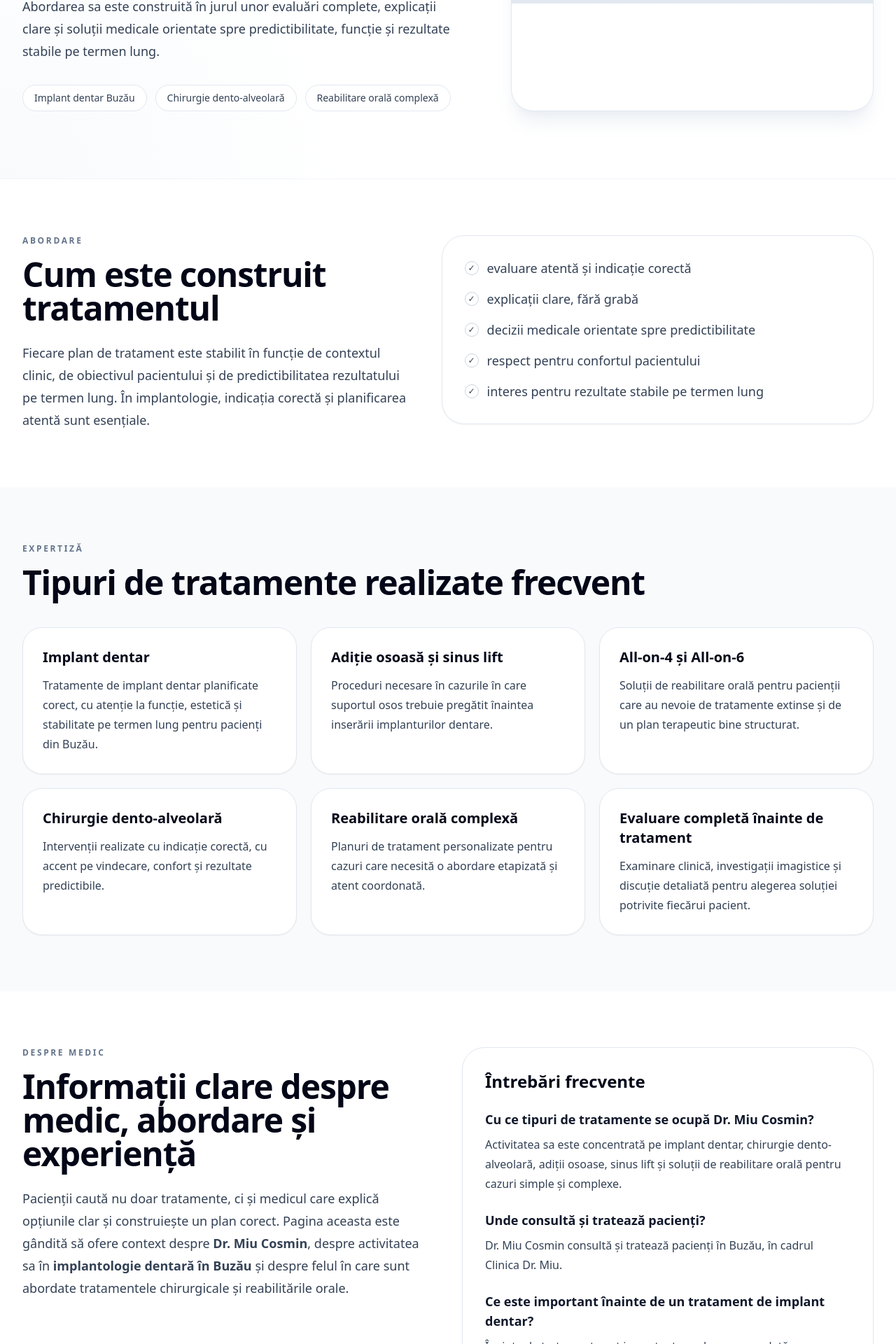
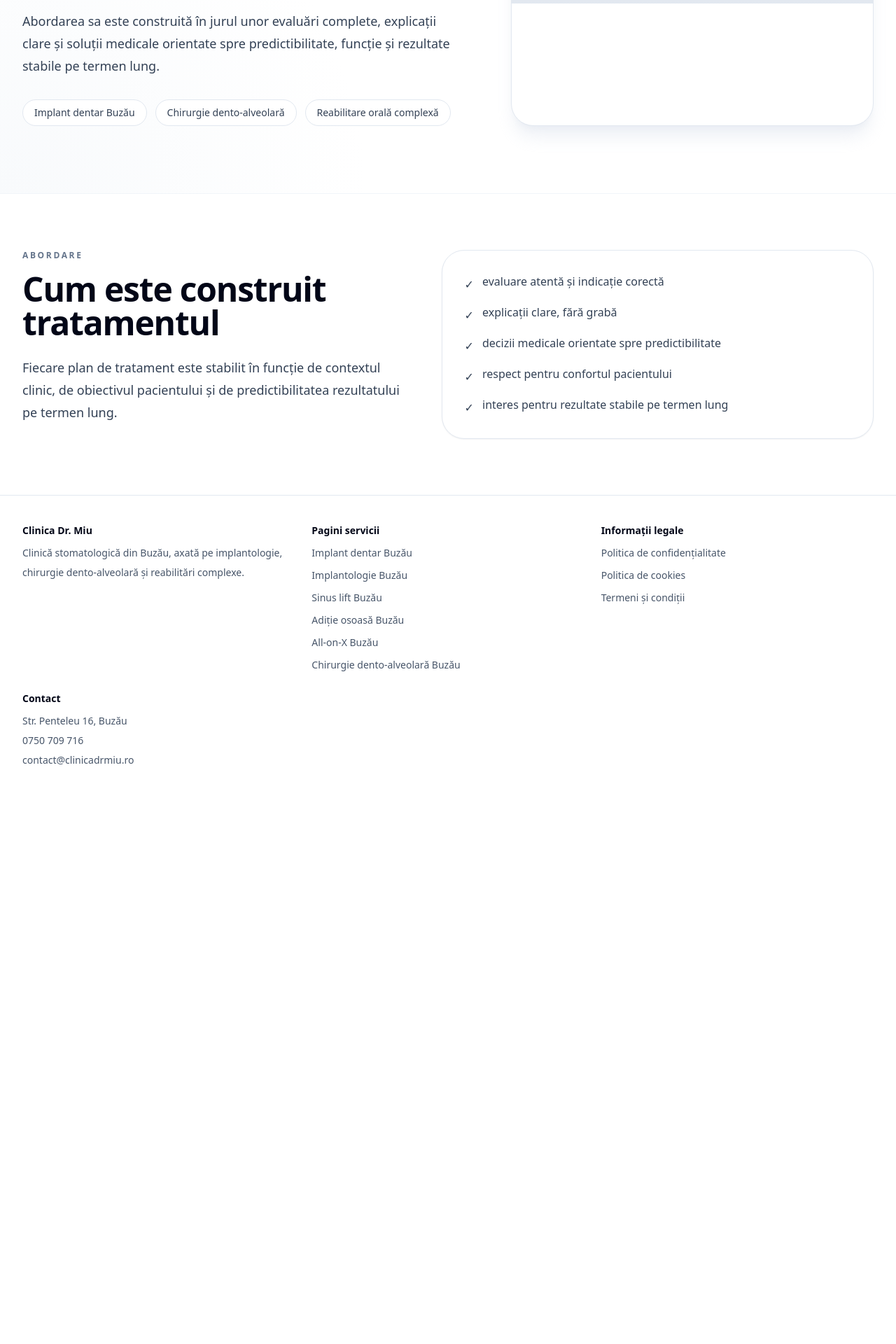
Before and after one commit to trezpka/clinica-dr-miu-clean, a Next.js app: page /despre-dr-miu in a window 1280 px wide. Shown: the part 827-2747 px from the top of the page at 70% size. After the commit the page ends 1967 px from the top, so only its background shows below. Built offline with nearby package versions, Linux system fonts and the light colour scheme.

Commit message:
Update page.tsx

```diff
--- a/app/despre-dr-miu/page.tsx
+++ b/app/despre-dr-miu/page.tsx
@@ -6,15 +6,15 @@ import { clinic } from "@/lib/clinic";
 import { dentistJsonLd } from "@/lib/seo";
 
 export const metadata: Metadata = {
-  title: `Despre ${clinic.doctor} | Implantologie dentară în ${clinic.city}`,
-  description: `${clinic.doctor} este medic specialist în chirurgie dento-alveolară și implantologie dentară în ${clinic.city}, cu activitate concentrată pe tratamente moderne de implant dentar, chirurgie orală și reabilitare orală complexă.`,
+  title: `Despre ${clinic.doctor} | Implant dentar în ${clinic.city}`,
+  description: `${clinic.doctor} este medic specialist în implantologie dentară și chirurgie dento-alveolară în ${clinic.city}, cu activitate concentrată pe tratamente moderne de implant dentar și reabilitare orală.`,
   alternates: {
-    canonical: `${clinic.website}${clinic.path}`,
+    canonical: `${clinic.domain}${clinic.path}`,
   },
   openGraph: {
-    title: `Despre ${clinic.doctor} | Implantologie dentară în ${clinic.city}`,
-    description: `${clinic.doctor} este medic specialist în chirurgie dento-alveolară și implantologie dentară în ${clinic.city}, cu abordare orientată spre tratamente predictibile și rezultate stabile pe termen lung.`,
-    url: `${clinic.website}${clinic.path}`,
+    title: `Despre ${clinic.doctor} | Implant dentar în ${clinic.city}`,
+    description: `${clinic.doctor} este medic specialist în implantologie dentară și chirurgie dento-alveolară în ${clinic.city}, cu abordare orientată spre tratamente predictibile și rezultate stabile.`,
+    url: `${clinic.domain}${clinic.path}`,
     siteName: clinic.name,
     locale: "ro_RO",
     type: "website",
@@ -29,64 +29,6 @@ const values = [
   "interes pentru rezultate stabile pe termen lung",
 ] as const;
 
-const expertise = [
-  {
-    title: "Implant dentar",
-    text: `Tratamente de implant dentar planificate corect, cu atenție la funcție, estetică și stabilitate pe termen lung pentru pacienți din ${clinic.city}.`,
-  },
-  {
-    title: "Adiție osoasă și sinus lift",
-    text: "Proceduri necesare în cazurile în care suportul osos trebuie pregătit înaintea inserării implanturilor dentare.",
-  },
-  {
-    title: "All-on-4 și All-on-6",
-    text: "Soluții de reabilitare orală pentru pacienții care au nevoie de tratamente extinse și de un plan terapeutic bine structurat.",
-  },
-  {
-    title: "Chirurgie dento-alveolară",
-    text: "Intervenții realizate cu indicație corectă, cu accent pe vindecare, confort și rezultate predictibile.",
-  },
-  {
-    title: "Reabilitare orală complexă",
-    text: "Planuri de tratament personalizate pentru cazuri care necesită o abordare etapizată și atent coordonată.",
-  },
-  {
-    title: "Evaluare completă înainte de tratament",
-    text: "Examinare clinică, investigații imagistice și discuție detaliată pentru alegerea soluției potrivite fiecărui pacient.",
-  },
-] as const;
-
-const faqJsonLd = {
-  "@context": "https://schema.org",
-  "@type": "FAQPage",
-  mainEntity: [
-    {
-      "@type": "Question",
-      name: `Cu ce tipuri de tratamente se ocupă ${clinic.doctor}?`,
-      acceptedAnswer: {
-        "@type": "Answer",
-        text: `${clinic.doctor} realizează tratamente de implantologie dentară, chirurgie dento-alveolară, adiții osoase, sinus lift și reabilitări orale pentru cazuri simple și complexe.`,
-      },
-    },
-    {
-      "@type": "Question",
-      name: `Unde consultă și tratează ${clinic.doctor}?`,
-      acceptedAnswer: {
-        "@type": "Answer",
-        text: `${clinic.doctor} consultă și tratează pacienți în ${clinic.city}, în cadrul ${clinic.name}, cu activitate concentrată pe implant dentar și soluții moderne de reabilitare orală.`,
-      },
-    },
-    {
-      "@type": "Question",
-      name: "Ce este important înainte de un tratament de implant dentar?",
-      acceptedAnswer: {
-        "@type": "Answer",
-        text: "Înainte de tratament sunt importante evaluarea clinică, investigațiile imagistice și planificarea atentă, pentru alegerea unei soluții corecte și predictibile pe termen lung.",
-      },
-    },
-  ],
-};
-
 export default function AboutPage() {
   const jsonLd = dentistJsonLd(
     metadata.description as string,
@@ -99,10 +41,6 @@ export default function AboutPage() {
         type="application/ld+json"
         dangerouslySetInnerHTML={{ __html: JSON.stringify(jsonLd) }}
       />
-      <script
-        type="application/ld+json"
-        dangerouslySetInnerHTML={{ __html: JSON.stringify(faqJsonLd) }}
-      />
 
       <section className="relative overflow-hidden border-b border-slate-100">
         <div className="absolute inset-0 bg-[radial-gradient(circle_at_top_right,rgba(226,232,240,0.85),transparent_28%),radial-gradient(circle_at_bottom_left,rgba(248,250,252,1),transparent_32%)]" />
@@ -112,32 +50,36 @@ export default function AboutPage() {
               Despre Dr. Miu
             </div>
 
+            {/* 🔥 H1 optimizat */}
             <h1 className="mt-4 max-w-4xl text-4xl font-semibold tracking-tight text-slate-950 md:text-6xl md:leading-[1.05]">
-              {clinic.doctor} – implantologie dentară în {clinic.city} și
-              chirurgie dento-alveolară
+              {clinic.doctor} – implant dentar în {clinic.city} și chirurgie dento-alveolară
             </h1>
 
             <div className="mt-6 max-w-3xl space-y-5 text-lg leading-8 text-slate-700">
               <p>
                 <strong>{clinic.doctor}</strong> este medic specialist în
-                chirurgie dento-alveolară și implantologie dentară, cu
-                activitate concentrată pe tratamente care necesită precizie,
-                planificare și o bună înțelegere a particularităților fiecărui
-                caz.
+                <strong> implantologie dentară și chirurgie dento-alveolară în {clinic.city}</strong>,
+                cu activitate concentrată pe tratamente care necesită precizie,
+                planificare și o bună înțelegere a particularităților fiecărui caz.
+              </p>
+
+              {/* 🔥 propoziție nouă SEO + autoritate */}
+              <p>
+                Experiența sa include tratamente de implant dentar realizate cu
+                planificare digitală și abordări moderne, adaptate fiecărui pacient.
               </p>
 
               <p>
                 În cadrul <strong>{clinic.name}</strong> din{" "}
-                <strong>{clinic.city}</strong>, tratează atât cazuri simple, cât
-                și cazuri complexe, inclusiv situații în care pentru
-                reabilitare sunt necesare adiții osoase, sinus lift sau sisteme
-                All-on-4 și All-on-6.
+                <strong>{clinic.city}</strong>, tratează atât cazuri simple, cât și
+                cazuri complexe, inclusiv situații în care pentru reabilitare sunt
+                necesare adiții osoase, sinus lift sau sisteme All-on-4 și All-on-6.
               </p>
 
               <p>
                 Abordarea sa este construită în jurul unor evaluări complete,
-                explicații clare și soluții medicale orientate spre
-                predictibilitate, funcție și rezultate stabile pe termen lung.
+                explicații clare și soluții medicale orientate spre predictibilitate,
+                funcție și rezultate stabile pe termen lung.
               </p>
             </div>
 
@@ -166,7 +108,7 @@ export default function AboutPage() {
                   <div className="relative mt-6 flex-1 overflow-hidden rounded-[1.5rem] bg-slate-100">
                     <Image
                       src="/dr-miu-cosmin.jpg"
-                      alt={`${clinic.doctor} - medic specialist în chirurgie dento-alveolară și implantologie dentară în ${clinic.city}`}
+                      alt={`${clinic.doctor} - implant dentar în ${clinic.city}`}
                       fill
                       className="object-cover"
                       priority
@@ -181,9 +123,7 @@ export default function AboutPage() {
                       {clinic.doctor}
                     </p>
                     <p className="mt-2 text-sm leading-6 text-slate-300">
-                      Medic specialist în chirurgie dento-alveolară și
-                      implantologie dentară, cu activitate orientată spre
-                      tratamente bine planificate și rezultate stabile.
+                      Implantologie dentară și chirurgie orală în {clinic.city}.
                     </p>
                   </div>
                 </div>
@@ -193,7 +133,7 @@ export default function AboutPage() {
         </div>
       </section>
 
-      <section className="mx-auto grid max-w-7xl gap-10 px-6 py-20 lg:grid-cols-[0.95fr_1.05fr] lg:items-start lg:px-8">
+      <section className="mx-auto grid max-w-7xl gap-10 px-6 py-20 lg:grid-cols-[0.95fr_1.05fr] lg:px-8">
         <div>
           <div className="text-xs font-semibold uppercase tracking-[0.22em] text-slate-500">
             Abordare
@@ -201,11 +141,9 @@ export default function AboutPage() {
           <h2 className="mt-4 text-3xl font-semibold tracking-tight text-slate-950 md:text-5xl">
             Cum este construit tratamentul
           </h2>
-          <p className="mt-6 max-w-2xl text-lg leading-8 text-slate-700">
-            Fiecare plan de tratament este stabilit în funcție de contextul
-            clinic, de obiectivul pacientului și de predictibilitatea
-            rezultatului pe termen lung. În implantologie, indicația corectă și
-            planificarea atentă sunt esențiale.
+          <p className="mt-6 text-lg leading-8 text-slate-700">
+            Fiecare plan de tratament este stabilit în funcție de contextul clinic,
+            de obiectivul pacientului și de predictibilitatea rezultatului pe termen lung.
           </p>
         </div>
 
@@ -213,103 +151,13 @@ export default function AboutPage() {
           <ul className="space-y-4">
             {values.map((item) => (
               <li key={item} className="flex items-start gap-3 text-slate-700">
-                <span className="mt-1 inline-flex h-5 w-5 items-center justify-center rounded-full border border-slate-300 text-xs">
-                  ✓
-                </span>
-                <span className="text-lg leading-7">{item}</span>
+                <span className="mt-1">✓</span>
+                <span>{item}</span>
               </li>
             ))}
           </ul>
         </div>
       </section>
-
-      <section className="bg-slate-50 py-20">
-        <div className="mx-auto max-w-7xl px-6 md:px-8">
-          <div className="text-xs font-semibold uppercase tracking-[0.22em] text-slate-500">
-            Expertiză
-          </div>
-          <h2 className="mt-4 max-w-4xl text-3xl font-semibold tracking-tight text-slate-950 md:text-5xl">
-            Tipuri de tratamente realizate frecvent
-          </h2>
-
-          <div className="mt-10 grid gap-5 md:grid-cols-2 xl:grid-cols-3">
-            {expertise.map((item) => (
-              <div
-                key={item.title}
-                className="rounded-[1.75rem] border border-slate-200 bg-white p-7 shadow-sm"
-              >
-                <h3 className="text-xl font-semibold text-slate-950">
-                  {item.title}
-                </h3>
-                <p className="mt-3 text-base leading-7 text-slate-700">
-                  {item.text}
-                </p>
-              </div>
-            ))}
-          </div>
-        </div>
-      </section>
-
-      <section className="mx-auto max-w-7xl px-6 py-20 md:px-8">
-        <div className="grid gap-10 lg:grid-cols-[1fr_1fr]">
-          <div>
-            <div className="text-xs font-semibold uppercase tracking-[0.22em] text-slate-500">
-              Despre medic
-            </div>
-            <h2 className="mt-4 text-3xl font-semibold tracking-tight text-slate-950 md:text-5xl">
-              Informații clare despre medic, abordare și experiență
-            </h2>
-            <p className="mt-6 text-lg leading-8 text-slate-700">
-              Pacienții caută nu doar tratamente, ci și medicul care explică
-              opțiunile clar și construiește un plan corect. Pagina aceasta este
-              gândită să ofere context despre <strong>{clinic.doctor}</strong>,
-              despre activitatea sa în <strong>implantologie dentară în {clinic.city}</strong>{" "}
-              și despre felul în care sunt abordate tratamentele chirurgicale și
-              reabilitările orale.
-            </p>
-          </div>
-
-          <div className="rounded-[2rem] border border-slate-200 bg-white p-8 shadow-sm">
-            <h3 className="text-2xl font-semibold text-slate-950">
-              Întrebări frecvente
-            </h3>
-
-            <div className="mt-6 space-y-6">
-              <div>
-                <h4 className="text-lg font-semibold text-slate-900">
-                  Cu ce tipuri de tratamente se ocupă {clinic.doctor}?
-                </h4>
-                <p className="mt-2 text-base leading-7 text-slate-700">
-                  Activitatea sa este concentrată pe implant dentar, chirurgie
-                  dento-alveolară, adiții osoase, sinus lift și soluții de
-                  reabilitare orală pentru cazuri simple și complexe.
-                </p>
-              </div>
-
-              <div>
-                <h4 className="text-lg font-semibold text-slate-900">
-                  Unde consultă și tratează pacienți?
-                </h4>
-                <p className="mt-2 text-base leading-7 text-slate-700">
-                  {clinic.doctor} consultă și tratează pacienți în {clinic.city},
-                  în cadrul {clinic.name}.
-                </p>
-              </div>
-
-              <div>
-                <h4 className="text-lg font-semibold text-slate-900">
-                  Ce este important înainte de un tratament de implant dentar?
-                </h4>
-                <p className="mt-2 text-base leading-7 text-slate-700">
-                  Înainte de tratament sunt importante evaluarea completă,
-                  investigațiile imagistice și planificarea atentă, pentru ca
-                  soluția aleasă să fie corectă și predictibilă.
-                </p>
-              </div>
-            </div>
-          </div>
-        </div>
-      </section>
     </main>
   );
 }
```
